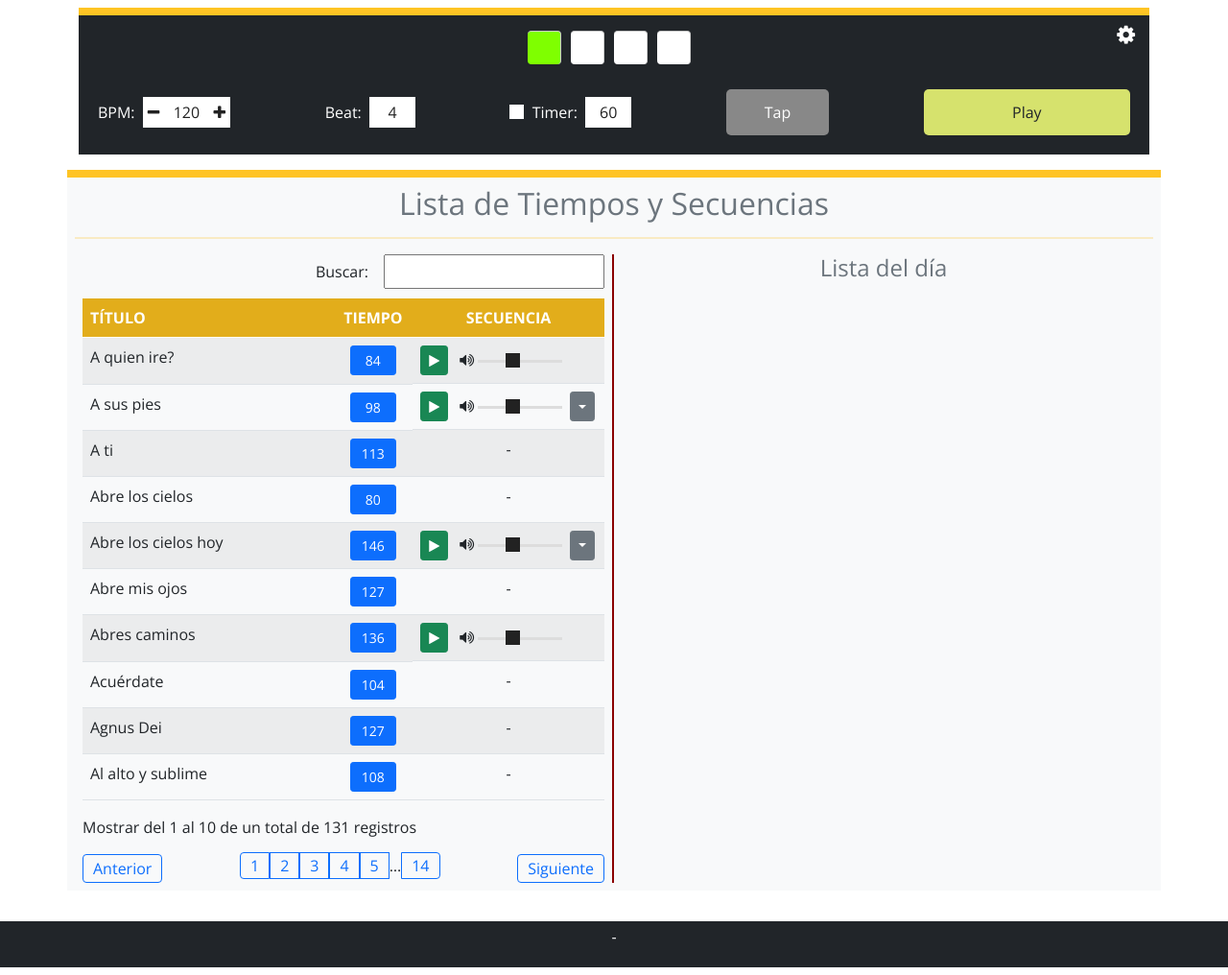
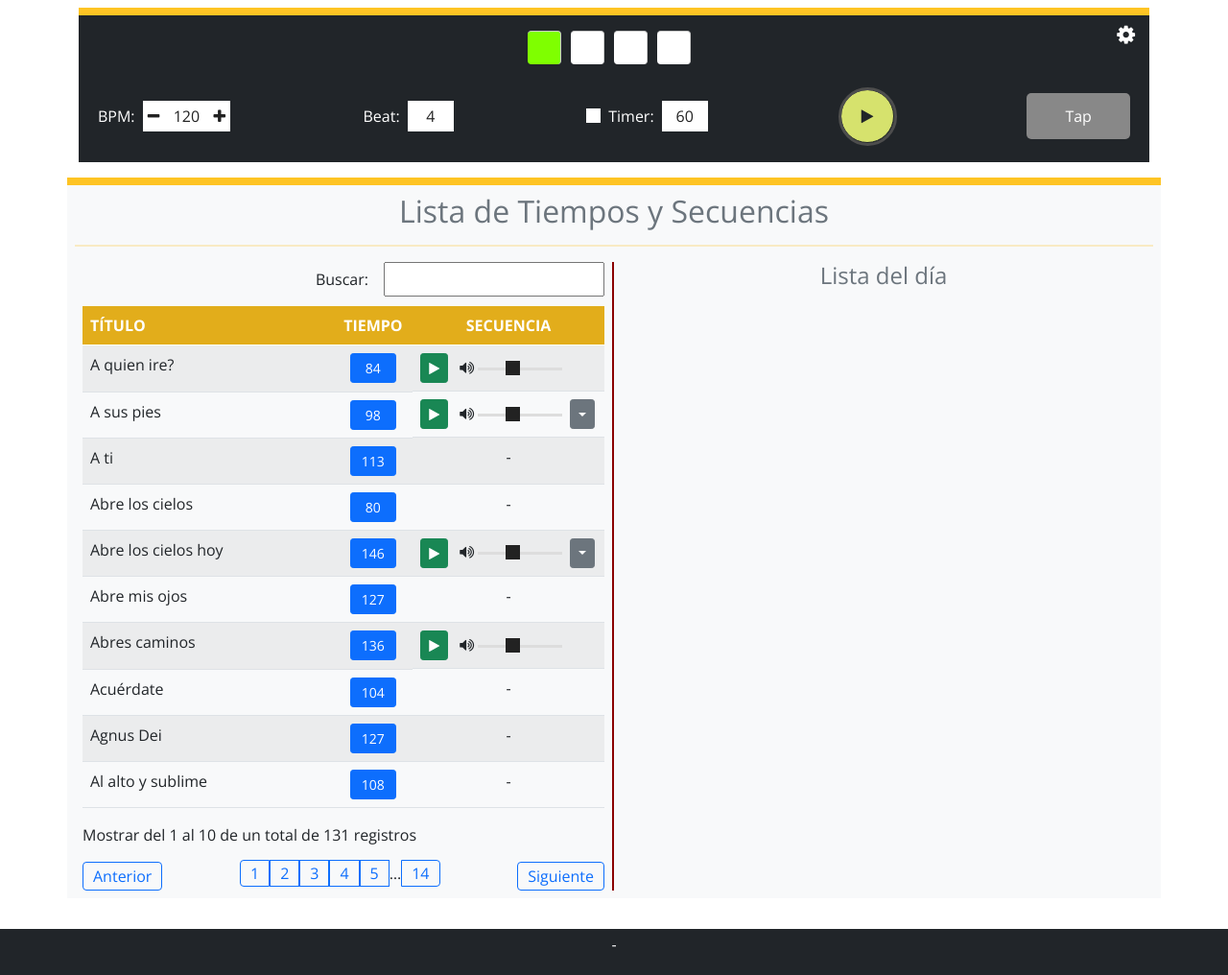
Before and after one commit to serchgit/musicadn, a PHP site: page /db/ in a window 1280 px wide. Shown: the part 56-1072 px from the top of the page at 96% size. Run offline with PHP 8.4, Linux system fonts and the light colour scheme; some libraries are stand-ins or nearby versions.

Commit message:
estilos css

```diff
--- a/css/metronomo.css
+++ b/css/metronomo.css
@@ -196,10 +196,12 @@ header {
     }
 
     .play-btn {
-      width: 20%;
+      position: relative;
+      width: 3.5rem;
+      height: 3.5rem;
       background: #D6E26D;
-      border: 0px;
-      border-radius: 5px;
+      border: 1px solid;
+      border-radius: 50%;
       padding: 12px;
       color: darken(#D6E26D, 50%);
       transition: background 0.3s;
--- a/css/misestilos.css
+++ b/css/misestilos.css
@@ -28,7 +28,16 @@ form label{
   font-weight: 400;
 }
 .navbar .navbar-nav input{width: 3rem;text-align: center;}
-
+.play-btn:before{
+  content: "";
+  position: absolute;
+  width: 3.8rem;
+  height:3.8rem;
+  border-radius: 50%;
+  border: 3px solid #4d4d4d;
+  left: -3px;
+  top: -3px;
+}
 /* ============== estilos tabla ==================*/
 table thead tr{background:#e2ad1b;color:#fff;}
 .tabla tbody tr td:first-child{cursor:pointer;}
@@ -107,7 +116,7 @@ table.listaDia tr.over { border: 2px dashed #000; }
 
 
 @media (max-width: 990px){
-  .play-btn, .tap-btn{
+  .tap-btn{
     width: 13% !important;
   }
 }
@@ -125,7 +134,7 @@ table.listaDia tr.over { border: 2px dashed #000; }
     width: 80%;
     margin-bottom: 1rem;
   }
-  .play-btn, .tap-btn{
+  .tap-btn{
     width: 45% !important;
   }
   .controls-sm input[type=text]{width: 3rem;text-align: center;}
--- a/index.php
+++ b/index.php
@@ -47,8 +47,8 @@
           Timer: <input type="text" value="60" class="timer ms-1" />
         </div>
 
+        <button class="btn play-btn"><i class="fa fa-play"></i></button>
         <button class="btn btn-secondary tap-btn">Tap</button>
-        <button class="btn play-btn">Play</button>
       </div>
 
       <div class="options">
--- a/js/metronomo.js
+++ b/js/metronomo.js
@@ -132,7 +132,7 @@ if($(this).data("what") === "pause")
   counting = false;
   window.clearInterval(timer);
   $(".counter .dot").attr("style", "");
-  $(this).data("what", "play").attr("style","").text("Play");
+  $(this).data("what", "play").attr("style","").html("<i class='fa fa-play'></i>");
 }
 else {
   // ====== Play ====== //
@@ -150,6 +150,6 @@ if( $("#timer-check").is(":checked") )
   $(this).data("what", "pause").css({
     background: "#F75454",
     color: "#FFF"
-  }).text("Stop");
+  }).html("<i class='fa fa-stop'></i>");
 }
 });
```
